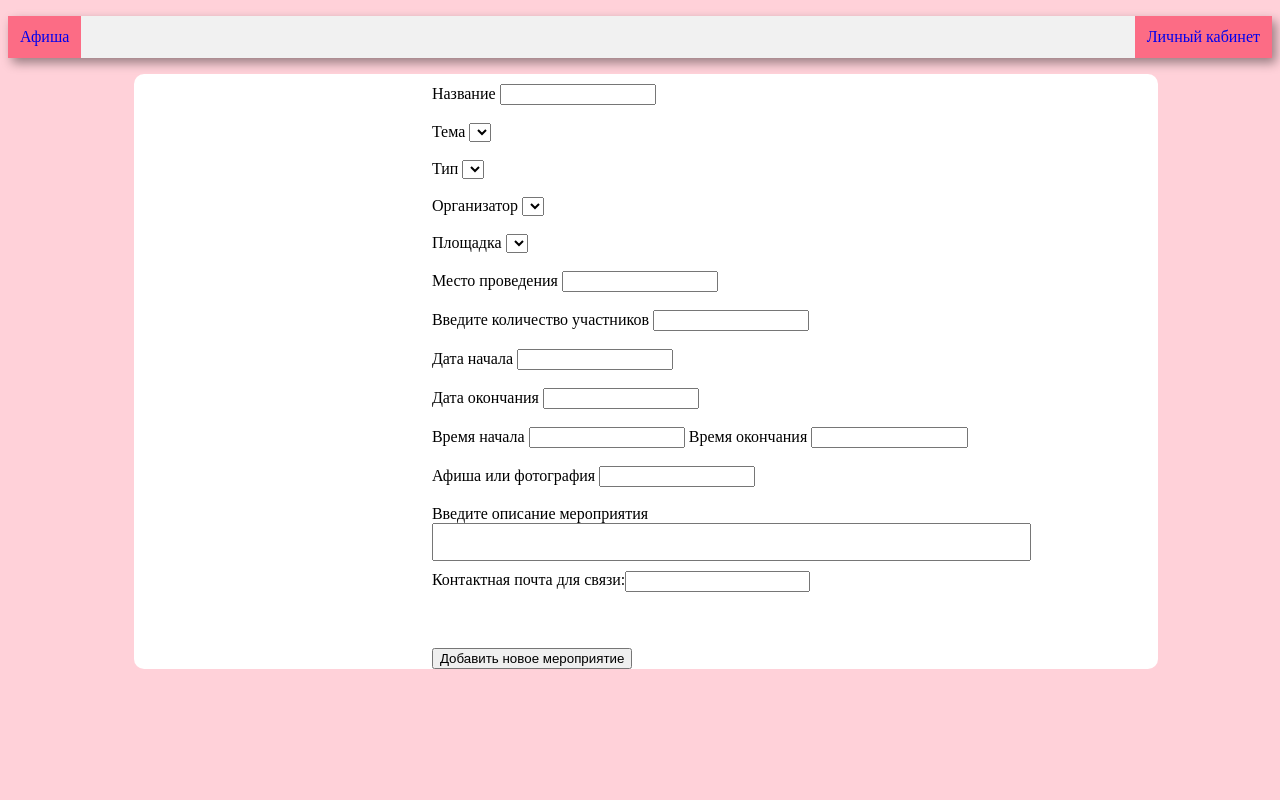
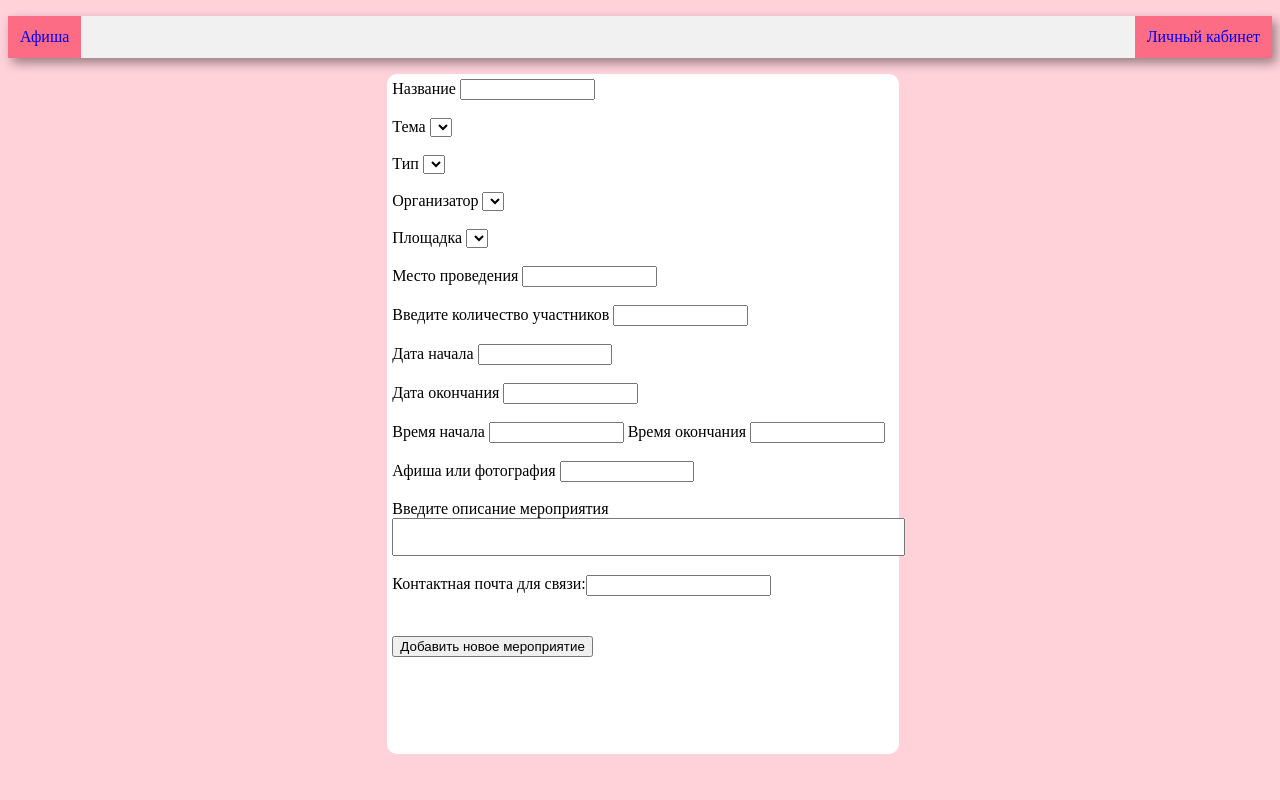
Before and after one commit to dariRusAG/maintenance_web, a Flask app: template templates/suggest_event.html in a window 1280 px wide. Run offline with Flask 3, Linux system fonts and the light colour scheme; the template is opened without the code that fills it, so the values that code supplies are empty.

Commit message:
Исправила внешний вид предложений мероприятий

```diff
--- a/controllers/event.py
+++ b/controllers/event.py
@@ -16,7 +16,10 @@ def event():
     df_users = get_users(conn)
     sort = 0
     text = ''
-
+    if 'type_auth' not in session:
+        session['type_auth'] = []
+    if 'reg' not in session:
+        session['reg'] = []
         # нажата кнопка Найти
     # if request.values.get('status'):
     #     status = int(request.values.get('status'))
--- a/controllers/suggest_event.py
+++ b/controllers/suggest_event.py
@@ -5,7 +5,7 @@ from models.suggest_event_model import *
 from utils import get_db_connection
 
 
-@app.route('/suggest_event.htm', methods=['GET', 'POST'])
+@app.route('/suggest_event', methods=['GET', 'POST'])
 def suggest_event():
     conn = get_db_connection()
 
--- a/models/admin_profile_model.py
+++ b/models/admin_profile_model.py
@@ -85,7 +85,7 @@ def get_users_events(conn):
     return pd.read_sql('''
             SELECT login, rate, event_name, strftime('%d.%m.%Y',beginning_date) as beginning_dat
     FROM user_event
-    LEFT JOIN user USING (user_id)
+    LEFT JOIN users USING (user_id)
     LEFT JOIN event USING (event_id)
     WHERE rate IS NOT NULL AND rate <> :none
     ORDER BY event_name
--- a/static/css/style.css
+++ b/static/css/style.css
@@ -506,10 +506,10 @@ p4 {
 
 .suggest_panel {
     background: white;
-    height: auto;
+    height: 85vh;
     border-radius: 10px;
-     width: 80vw;
-    margin-left: 10%;
+     width: 40vw;
+    margin-left: 30%;
 }
 
 .suggest_panel_data {
@@ -518,7 +518,6 @@ p4 {
         justify-content: space-evenly;
     margin-left: 1%;
     margin-top: 1%;
-    width: 80vw;
 }
 
 .all_events_box_suggest {
--- a/templates/macros.html
+++ b/templates/macros.html
@@ -79,9 +79,9 @@
 Введите описание мероприятия
 <br>
 <textarea name="new_event_description" style="width:100%; height:4vh; resize: none"></textarea>
+
     {% if panel == "suggest" %}
-
-    <div class="admin_panel_right_data_text">
+    <div class="admin_panel_right_data_text" style="margin-top: 15px">
         Контактная почта для связи:
         <input type="text" name="suggest_event_mail" placeholder="" style="height:4%; ">
     </div>
@@ -90,7 +90,7 @@
 {% if panel == "admin" %}
     <input type="submit" name="add_new_event" value="Добавить новое мероприятие" style="margin-top: 6px">
 {% else %}
-    <input type="submit" name="add_suggest_event" value="Добавить новое мероприятие" style="margin-top: 7vh">
+    <input type="submit" name="add_suggest_event" value="Добавить новое мероприятие" style="margin-top: 5vh">
 {% endif %}
 </form>
     <br>
```
